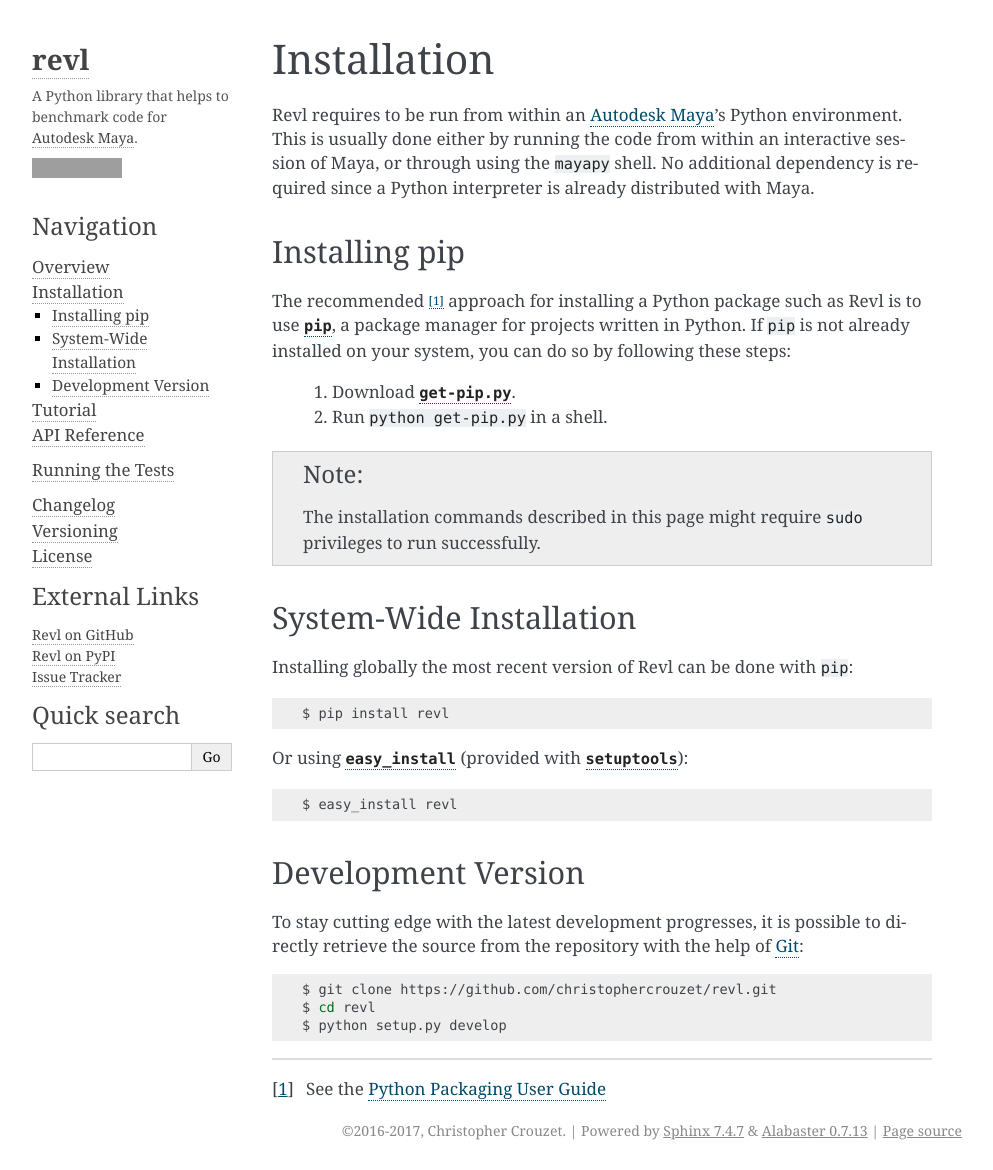
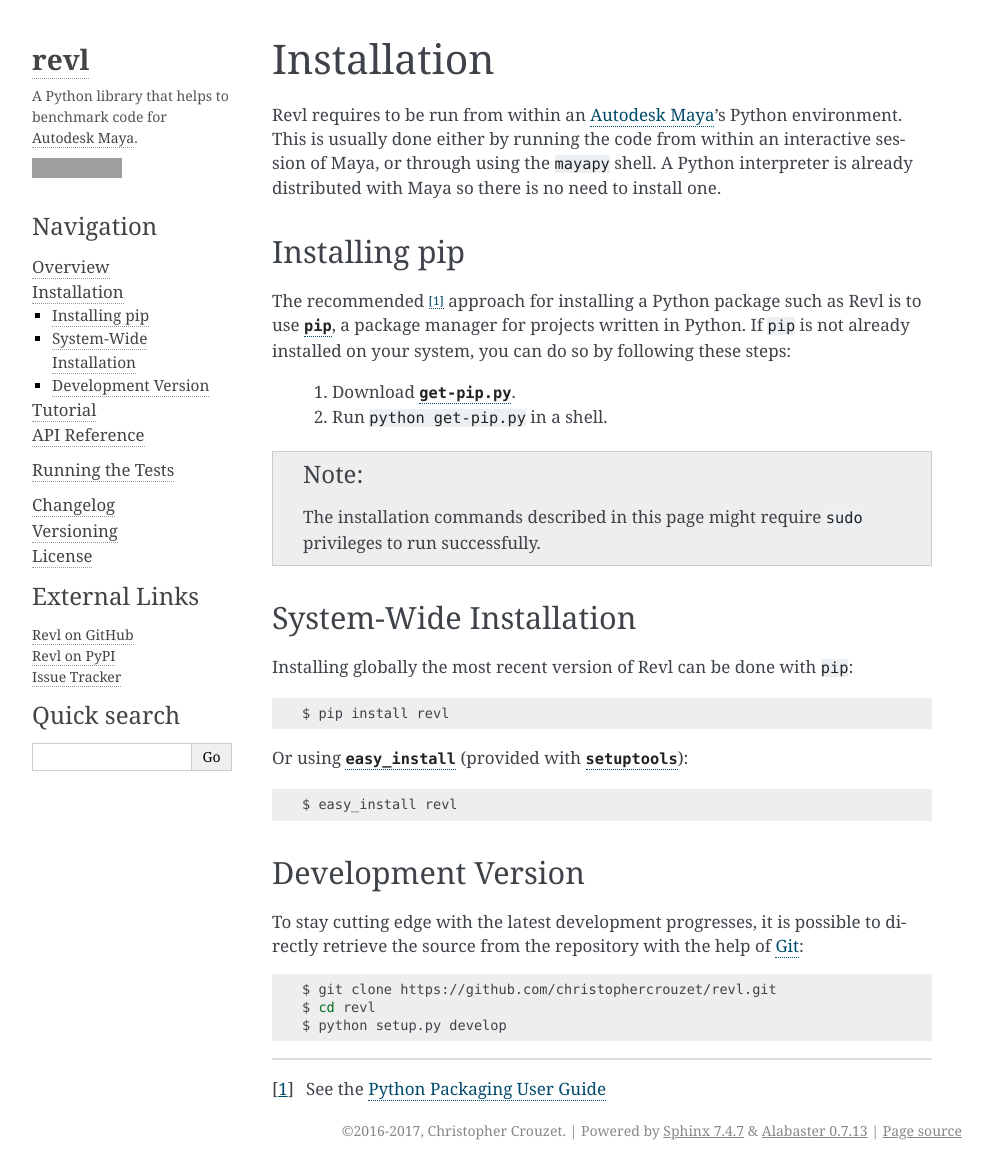
Before and after one commit to christophercrouzet/revl, a Sphinx documentation site: the page built from doc/installation.rst, in a window 1280 px wide and 1170 px high. Shown: the whole window, without its empty margins (148-1141 px from the left). Built offline with Sphinx 7.4.7, drawn with Linux system fonts in a browser that asks for light colours; grey boxes are pictures that could not be loaded.

Commit message:
Reword a sentence

```diff
--- a/doc/installation.rst
+++ b/doc/installation.rst
@@ -5,9 +5,8 @@
 
 Revl requires to be run from within an `Autodesk Maya`_'s Python environment.
 This is usually done either by running the code from within an interactive
-session of Maya, or through using the ``mayapy`` shell. No additional
-dependency is required since a Python interpreter is already distributed with
-Maya.
+session of Maya, or through using the ``mayapy`` shell. A Python interpreter is
+already distributed with Maya so there is no need to install one.
 
 
 Installing pip
```
